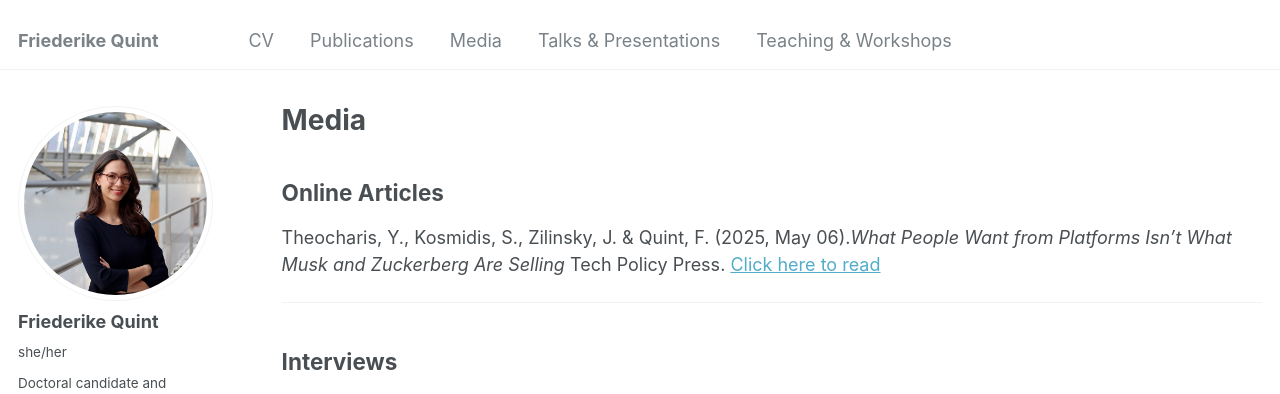
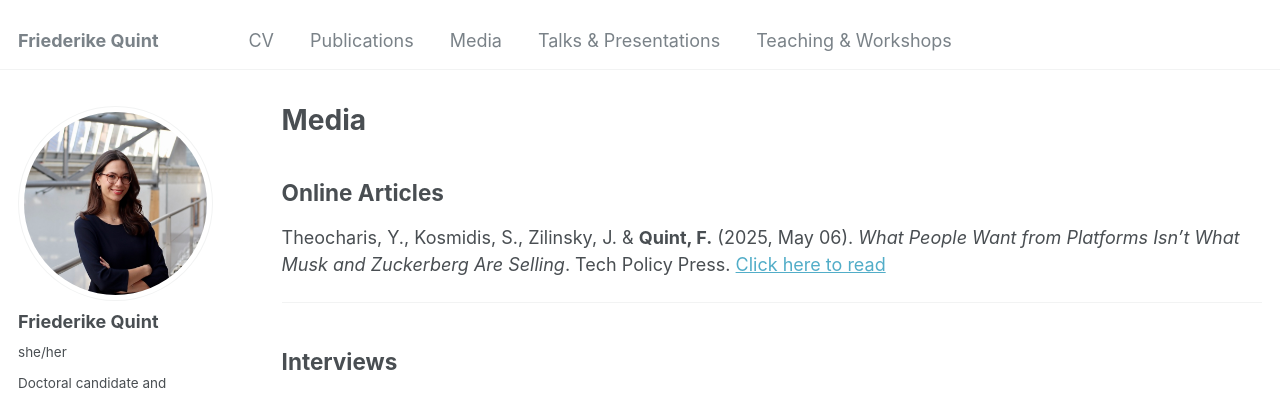
Before and after one commit to friederikequint/friederikequint.github.io, a Jekyll site: the page built from _pages/media.md, in a window 1280 px wide. Shown: the top 394 px of the page. Built offline with Jekyll 4.4.1, drawn with Linux system fonts in a browser that asks for light colours; some web fonts are replaced.

```diff
--- a/_pages/media.md
+++ b/_pages/media.md
@@ -7,7 +7,7 @@ author_profile: true
 
 ## Online Articles
 
-Theocharis, Y., Kosmidis, S., Zilinsky, J. & Quint, F. (2025, May 06).*What People Want from Platforms Isn’t What Musk and Zuckerberg Are Selling* Tech Policy Press. [Click here to read](https://www.techpolicy.press/what-people-want-from-platforms-isnt-what-musk-and-zuckerberg-are-selling/){:target="_blank"}
+Theocharis, Y., Kosmidis, S., Zilinsky, J. & **Quint, F.** (2025, May 06). *What People Want from Platforms Isn’t What Musk and Zuckerberg Are Selling*. Tech Policy Press. [Click here to read](https://www.techpolicy.press/what-people-want-from-platforms-isnt-what-musk-and-zuckerberg-are-selling/){:target="_blank"}
 
 ---
 
```
